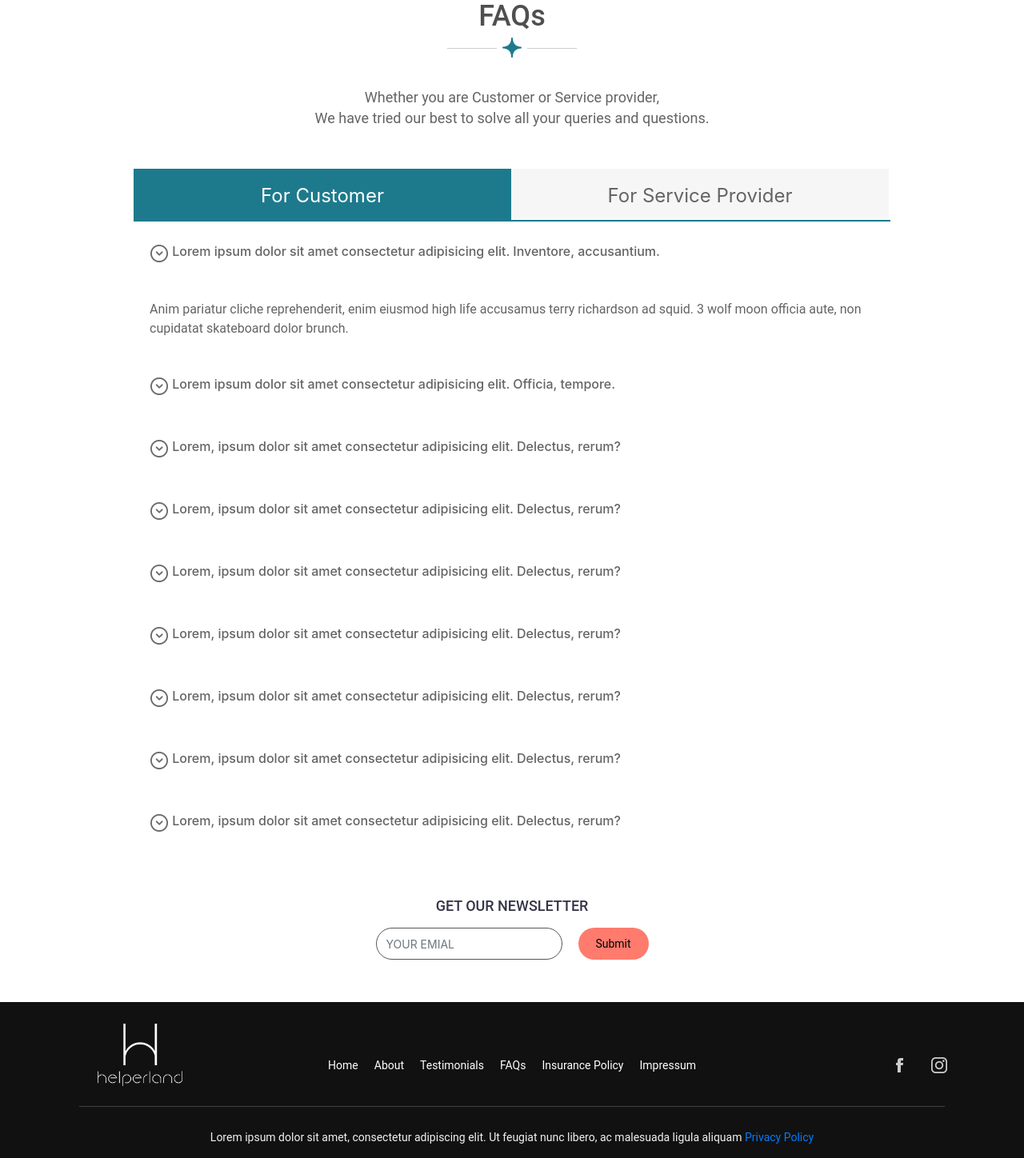
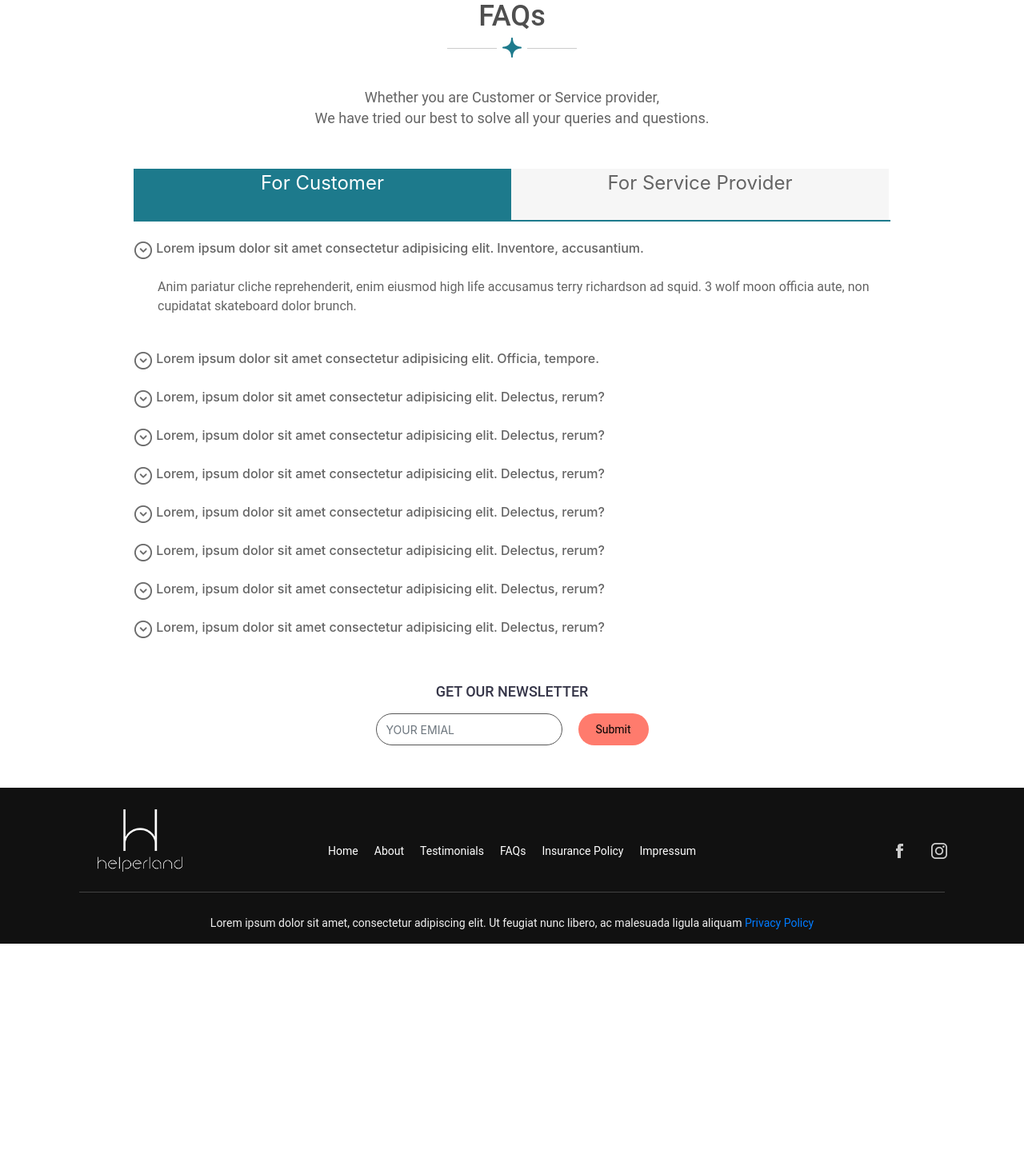
Before and after one commit to AbhishekDave2000/Halperhand, a PHP site: page /faq/faq.html in a window 1280 px wide; the page is wider, and only the part inside the window is pictured. Shown: the part 476-1924 px from the top of that part at 80% size. After the commit the page ends 1656 px from the top of that part, so only its background shows below. Run offline with PHP 8.4, Linux system fonts and the light colour scheme; some libraries are stand-ins or nearby versions.

Commit message:
Update faq.css

```diff
--- a/HTML/faq/faq.css
+++ b/HTML/faq/faq.css
@@ -147,13 +134,12 @@ body{
     }
     div .accordion .card{
         width: 946px;
-        /* width: 60.6vw; */
         margin: 0;
         padding: 0;
     }
-    #tabs{
+    /* #tabs{
         width: 946px;
-    }
+    } */
     .accordion .card{
         border: 0;
         text-align: left;
@@ -161,6 +147,8 @@ body{
     .accordion .card .card-header{
         background-color: white;
         border: 0px;
+        padding: 0;
+        padding-top: 22px;
     }
     .accordion .card .card-header .mb-0{
         color: #646464;
@@ -173,7 +161,6 @@ body{
         font-weight: bold;
         font-stretch: normal;
         font-style: normal;
-        line-height: 3.25;
         letter-spacing: normal;
         text-align: left;
         color: #646464;
@@ -191,6 +178,10 @@ body{
         text-align: left;
         color: #646464;
         font-family: Roboto;
+        padding: 0;
+        padding-left: 30px;
+        padding-bottom: 20px;
+        padding-top: 22px;
     }
     #tabs ul{
         width: 946px;
@@ -223,15 +214,10 @@ body{
     }
 
     #tabs ul li a{
-
-        position: relative;
-        top: 8px;
-        font-weight: normal;
-        font-stretch: normal;
-        font-style: normal;
-        line-height: 2.17;
-        letter-spacing: normal;
+        text-decoration: none;
         font-size: 24px;
+        height: 100%;
+        width: 100%;
     }
     #tabs .container{
         width: 946px;
@@ -241,16 +227,9 @@ body{
 /* foq end */
 
 /* news letter */
-.news-letter{
-   /* width: 1536px; */
-     width: 100vw;
-}
-.newsletter{
-    width: 100vw;
-}
 .new-head{
     margin-top: 55px;
-    width: 449px;
+    /* width: 449px; */
     font-family: Roboto;
     font-size: 18px;
     margin-left: auto;
```
Also changed, not shown: other parts of HTML/faq/faq.css (+13 -57 lines).
